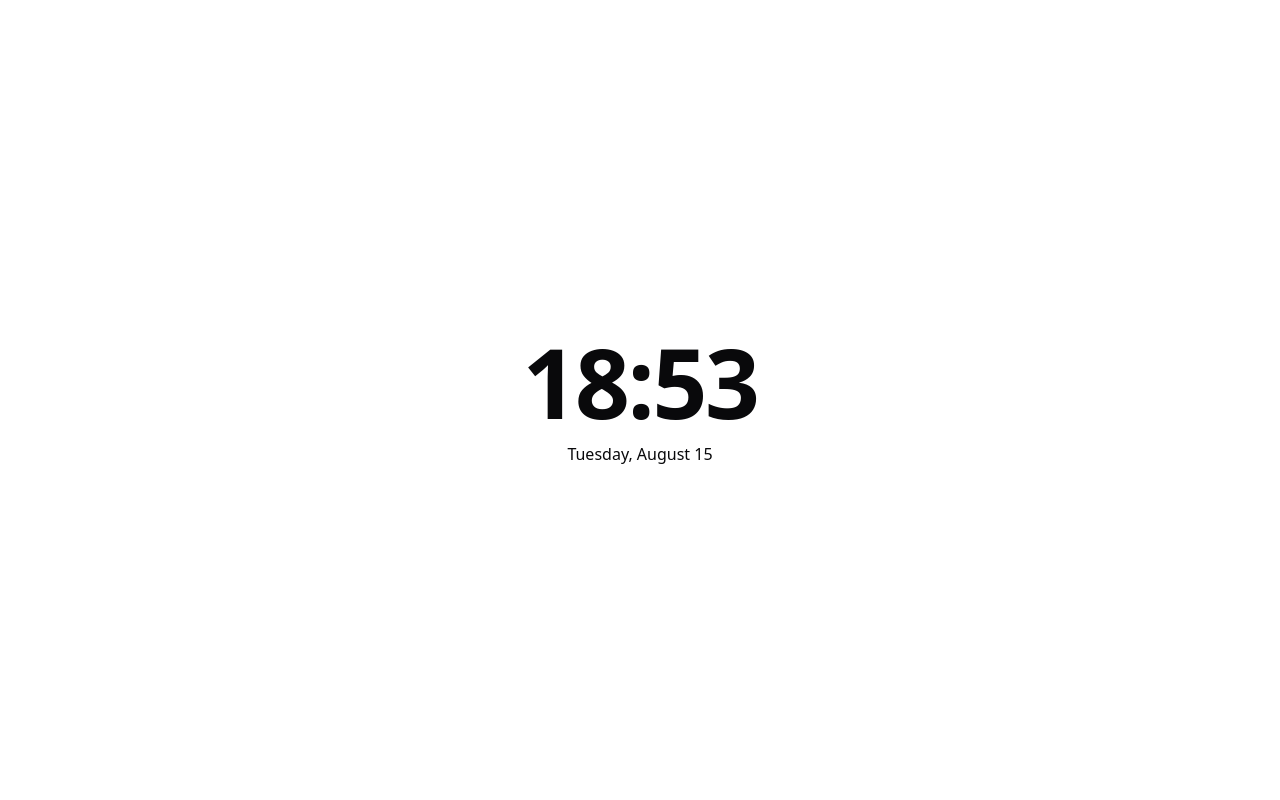
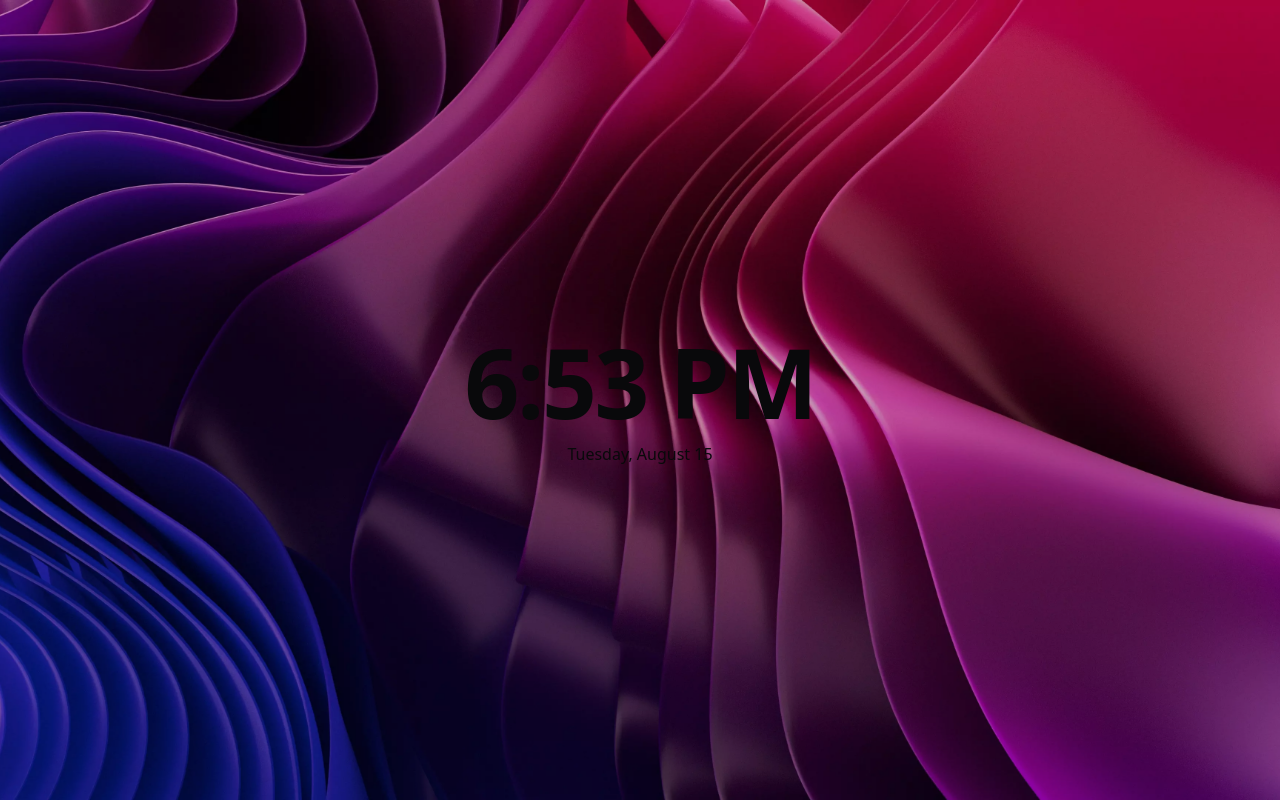
Before and after one commit to NSMNIA/n-tab, a React (Vite) app: page / in a window 1280 px wide. Built offline with nearby package versions, Linux system fonts and the light colour scheme.

Commit message:
Added static bg
Signed-off-by: NSMNIA <kevin.stoop@revolveddesign.com>

```diff
--- a/src/App.tsx
+++ b/src/App.tsx
@@ -3,6 +3,14 @@ import Time from "@/components/Time";
 const App = () => {
     return (
         <div className="relative h-screen w-screen">
+            <div className="absolute h-full w-full top-0 left-0">
+                <div className="h-full w-full bg-[#000] opacity-20 absolute left-0 top-0 select-none pointer-none" />
+                <img
+                    className="h-full w-full object-cover"
+                    src="/background.webp"
+                    alt="Background"
+                />
+            </div>
             <div className="absolute left-[50%] top-[50%] translate-x-[-50%] translate-y-[-50%] text-center flex flex-col gap-3 p-4">
                 <Time />
             </div>
--- a/src/components/Time.tsx
+++ b/src/components/Time.tsx
@@ -7,7 +7,10 @@ const Time = () => {
     return (
         <>
             <h1 className="scroll-m-20 text-6xl font-bold tracking-tight lg:text-8xl">
-                {time.getHours()}:{time.getMinutes()}
+                {time.toLocaleString(language, {
+                    hour: "numeric",
+                    minute: "numeric",
+                })}
             </h1>
             <h2 className="text-md">
                 {time.toLocaleString(language, {
```
Also changed, not shown: public/background.webp (added).
